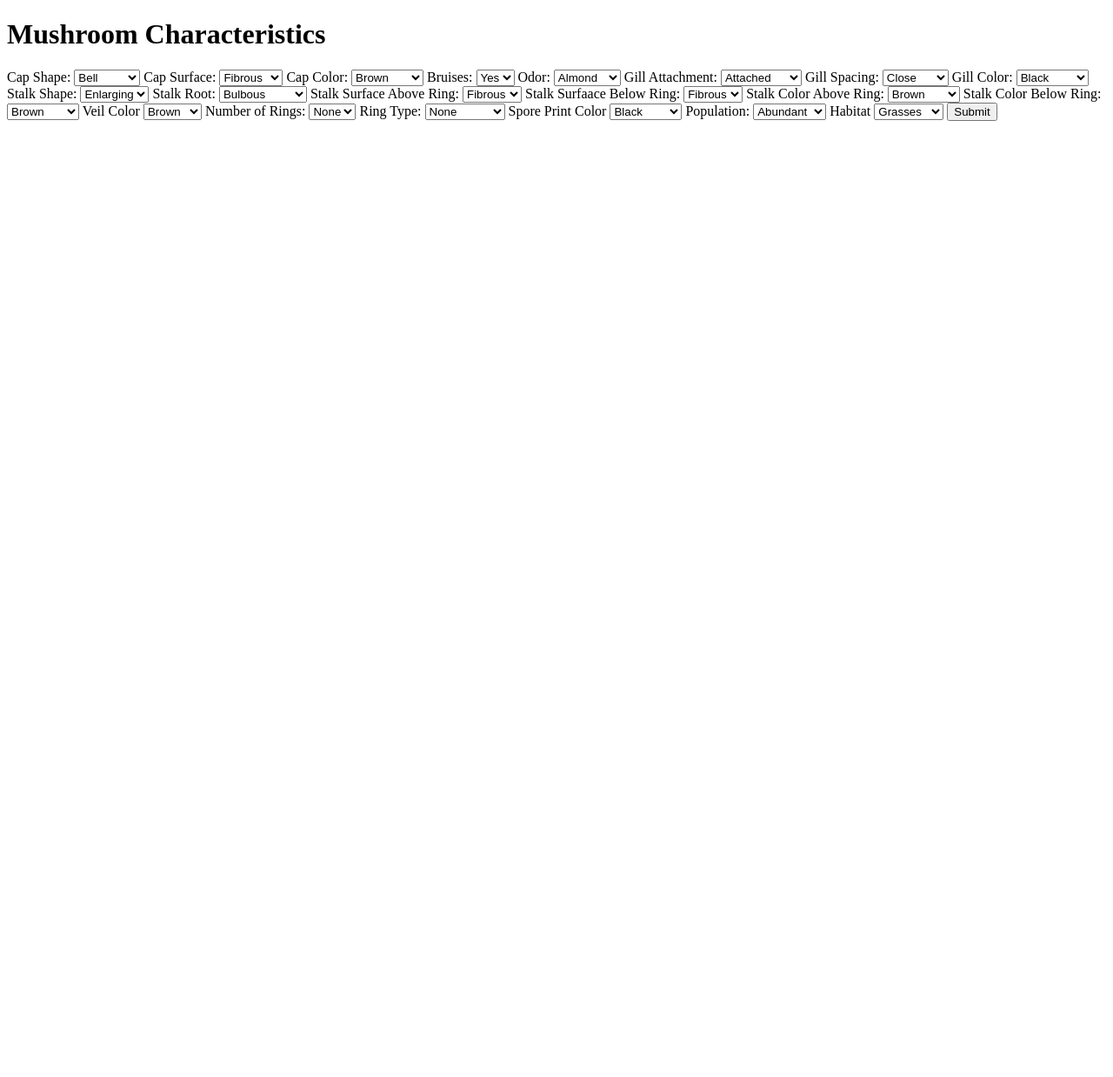
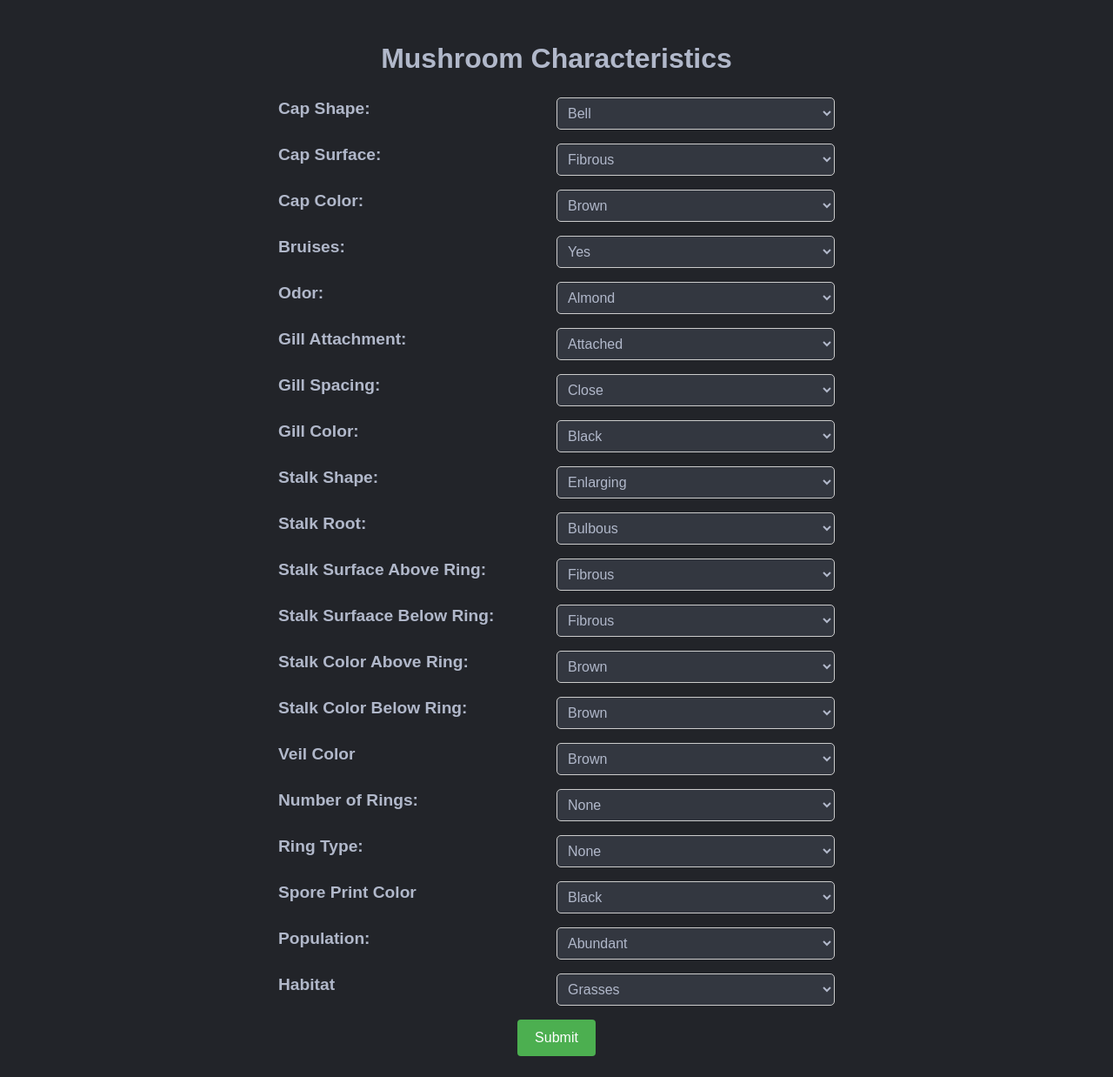
Before and after one commit to AyushAI/Mushroom-Classification, a plain HTML site: page index.html in a window 1280 px wide. Shown: the whole page at 87% size. Before the commit the page ends 800 px from the top, so only its background shows below. Drawn offline with Linux system fonts and the light colour scheme.

Commit message:
selct ui improve

```diff
--- a/index.css
+++ b/index.css
@@ -1,7 +1,23 @@
+:root{
+    --bg-color: #222429;
+    --primary-bg-color: #333740;
+    --text-color: #b1b8ca;
+    --text-active: #ffffff;
+    --button-hover-bg-color: #2b2e34;
+    --border-color: #494d59;
+}
+
 body {
     font-family: Arial, sans-serif;
     margin: 0;
     padding: 0;
+    display: flex;
+    flex-direction: column;
+    align-items: center;
+    background-color: var(--bg-color);
+    padding: 1.5rem;
+    line-height: 1.4;
+    color: var(--text-color);
 }
 
 h1 {
@@ -12,19 +28,23 @@ h1 {
 form {
     display: flex;
     flex-wrap: wrap;
-    justify-content: space-between;
+    justify-content: center; /* Change justify-content from space-between to center */
     margin: 0 auto;
     max-width: 800px;
-}
+  }
 
-label {
-    display: block;
+
+  label {
+    display: flex;
+    flex-basis: 40%;
     font-size: 1.2rem;
     font-weight: bold;
     margin-bottom: 0.5rem;
 }
 
 select {
+    background-color: var(--primary-bg-color);
+    flex-basis: 40%;
     display: block;
     font-size: 1rem;
     padding: 0.5rem;
@@ -32,19 +52,32 @@ select {
     border: 1px solid #ccc;
     margin-bottom: 1rem;
     width: 100%;
+    color: var(--text-color);
     box-sizing: border-box;
 }
 
+select:hover,
+section:focus{
+    color: var(--text-active);
+}
+
+.button{
+    flex-basis: 100%;
+    display: flex;
+    justify-content: center;
+    align-items: center;
+}
+
 button[type="submit"] {
-    background-color: #4CAF50; /* Green background color */
-    color: white; /* White text color */
-    padding: 12px 20px; /* Padding */
-    border: none; /* Remove borders */
-    border-radius: 4px; /* Rounded corners */
-    cursor: pointer; /* Add cursor on hover */
-    font-size: 16px; /* Font size */
+    background-color: #4CAF50;
+    color: white;
+    padding: 12px 20px;
+    border: none;
+    border-radius: 4px;
+    cursor: pointer;
+    font-size: 16px;
 }
 
 button[type="submit"]:hover {
-    background-color: #45a049; /* Darker green on hover */
+    background-color: #45a049;
 }
--- a/index.html
+++ b/index.html
@@ -2,7 +2,7 @@
 <html>
   <head>
     <title>Mushroom Characteristics</title>
-    <link rel="stylesheet" type="text/css" href="styles.css">
+    <link rel="stylesheet" type="text/css" href="./index.css">
   </head>
   <body>
     <h1>Mushroom Characteristics</h1>
@@ -208,7 +208,9 @@
         <option value="d">Woods</option>
       </select>
 
-      <button type="submit">Submit</button>
+      <div class="button">
+        <button type="submit">Submit</button>
+      </div>
     </form>
   </body>
 </html>
```
